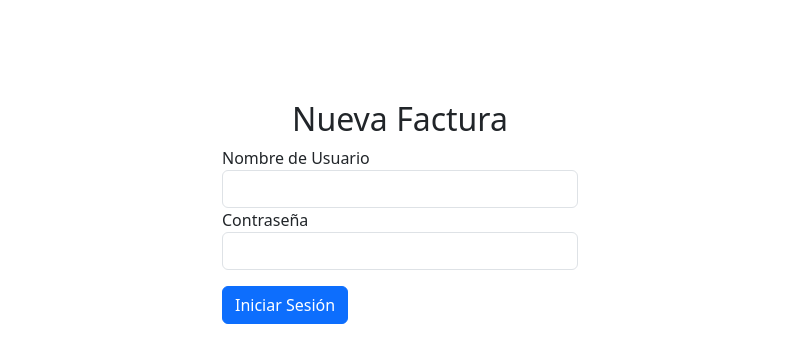
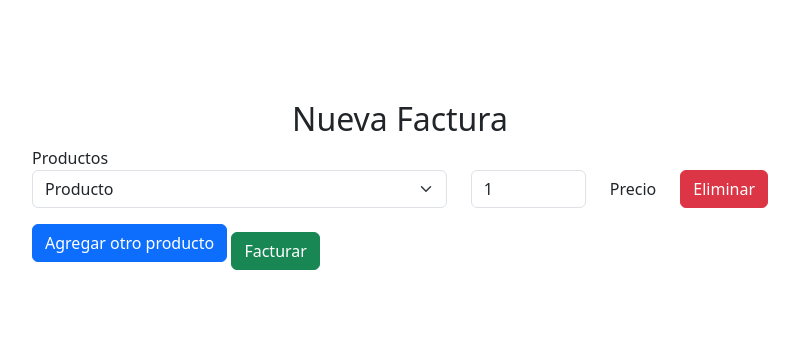
Before and after one commit to MarceloAudisio/coffeeshop-pos, a CodeIgniter app: page /coffeeshop-pos/index.php/facturas/nueva in a window 1280 px wide. Shown: the part 56-419 px from the top of the page, without its empty margins (240-1039 px from the left). Run offline with CodeIgniter, Linux system fonts and the light colour scheme; data that the repository does not hold is empty.

Commit message:
Primer maquetado de nueva factura
Primer maqueta de como se ve la nueva factura según las tablas de la base de datos

```diff
--- a/application/views/facturas/nueva.php
+++ b/application/views/facturas/nueva.php
@@ -8,30 +8,80 @@
     <link href="https://cdn.jsdelivr.net/npm/bootstrap@5.3.3/dist/css/bootstrap.min.css" rel="stylesheet" integrity="sha384-QWTKZyjpPEjISv5WaRU9OFeRpok6YctnYmDr5pNlyT2bRjXh0JMhjY6hW+ALEwIH" crossorigin="anonymous">
   </head>
   <body>
-    <?php echo $menu; ?>
+  <?php echo $menu; ?>
     <div class="container">
         <div class="row justify-content-center" style="margin-top: 100px;">
-            <div class="col-md-4">
+            <div class="col-md-8">
                 <h2 class="text-center">Nueva Factura</h2>
                 <form method="POST" action="<?php /*echo site_url("");*/ ?>">
-                    <div class="form-group">
-                        <label for="username">Nombre de Usuario</label>
-                        <input type="text" class="form-control" id="nombre" name="nombre" required>
+                    <div id="productos-container">
+                        <div class="form-group">
+                            <label for="producto">Productos</label>
+                            <div class="row align-items-center mb-2">
+                                <div class="col">
+                                    <select class="form-select" aria-label="Selector de producto" name="producto[]">
+                                        <option selected>Producto</option>
+                                        <option value="1">Producto1</option>
+                                        <option value="2">Producto2</option>
+                                        <option value="3">Producto3</option>
+                                    </select>
+                                </div>
+                                <div class="col-auto">
+                                                                            <!-- controlar aca el limite por stock -->
+                                    <input type="number" class="form-control" name="cantidad[]" min="1" max="100" step="1" value="1">
+                                </div>
+                                <div class="col-auto">
+                                    <p class="mb-0">Precio</p>
+                                </div>
+                                <div class="col-auto">
+                                    <button type="button" class="btn btn-danger remove-product">Eliminar</button>
+                                </div>
+                            </div>
+                        </div>
                     </div>
-                    <div class="form-group">
-
-                        <label for="password">Contraseña</label>
-                        <input type="password" class="form-control" id="password" name="password" required>
-                    </div>
-                    <button type="submit" class="btn btn-primary btn-block mt-3">Iniciar Sesión</button>
+                    <button type="button" class="btn btn-primary" id="add-product">Agregar otro producto</button>
+                    <button type="submit" class="btn btn-success btn-block mt-3">Facturar</button>
                 </form>
-                <?php if($auto_registro){ ?>
-                    <p class="text-center mt-3"><a href="<?=site_url("auth/registrarse")?>">¿No tienes una cuenta? Regístrate aquí.</a></p>
-                <?php } ?>
             </div>
         </div>
     </div>
+
     <script src="https://ajax.googleapis.com/ajax/libs/jquery/3.7.1/jquery.min.js"></script>
     <script src="https://cdn.jsdelivr.net/npm/bootstrap@5.3.3/dist/js/bootstrap.bundle.min.js" integrity="sha384-YvpcrYf0tY3lHB60NNkmXc5s9fDVZLESaAA55NDzOxhy9GkcIdslK1eN7N6jIeHz" crossorigin="anonymous"></script>
+    <script>
+    document.getElementById('add-product').addEventListener('click', function() {
+        const productosContainer = document.getElementById('productos-container');
+
+        const newProductRow = document.createElement('div');
+        newProductRow.classList.add('row', 'align-items-center', 'mb-2');
+        newProductRow.innerHTML = `
+            <div class="col">
+                <select class="form-select" aria-label="Selector de producto" name="producto[]">
+                    <option selected>Producto</option>
+                    <option value="1">Producto1</option>
+                    <option value="2">Producto2</option>
+                    <option value="3">Producto3</option>
+                </select>
+            </div>
+            <div class="col-auto">
+                <input type="number" class="form-control" name="cantidad[]" min="1" max="100" step="1" value="1">
+            </div>
+            <div class="col-auto">
+                <p class="mb-0">Precio</p>
+            </div>
+            <div class="col-auto">
+                <button type="button" class="btn btn-danger remove-product">Eliminar</button>
+            </div>
+        `;
+
+        productosContainer.appendChild(newProductRow);
+    });
+
+    document.addEventListener('click', function(event) {
+        if (event.target.classList.contains('remove-product')) {
+            event.target.closest('.row').remove();
+        }
+    });
+    </script>
 </body>
 </html>
```
